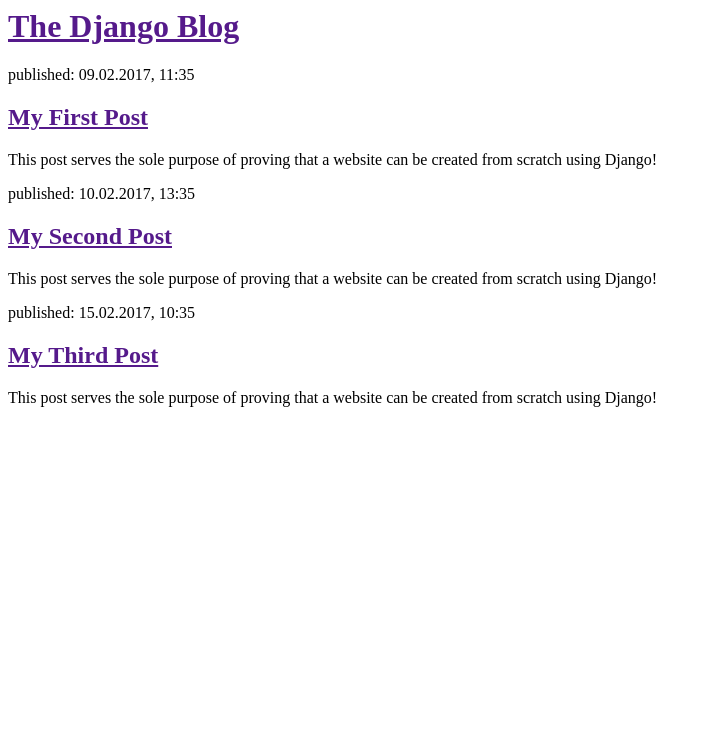
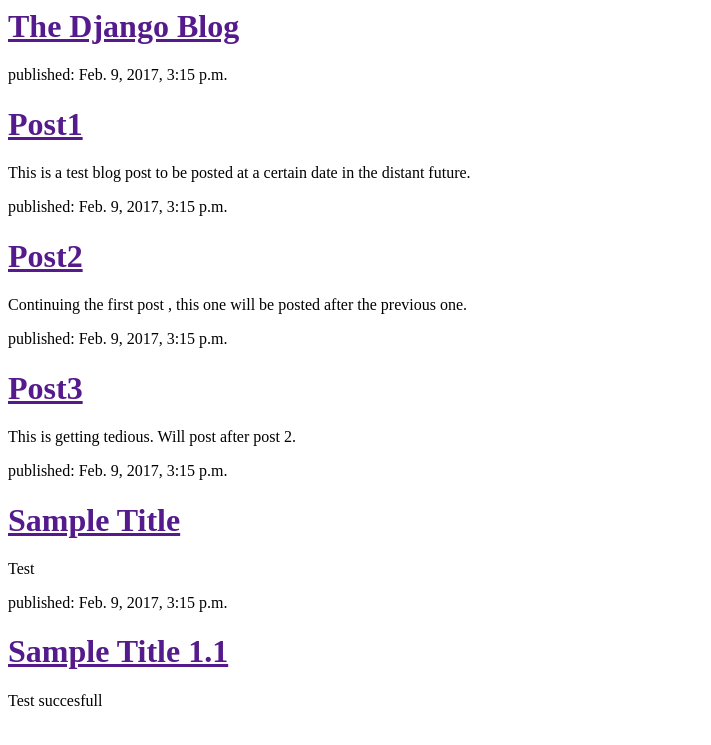
Before and after one commit to divakar239/my-first-blog, a Django app: page / in a window 1280 px wide. Shown: the top 745 px of the page, without its empty margins (0-711 px from the left). Run offline with Django 3.2, Linux system fonts and the light colour scheme; data comes from the database, SQL or seed files in the repository; both versions use the stored data as it was after the commit.

Commit message:
Modified templates to display posts from database.

```diff
--- a/blog/templates/blog/post_list.html
+++ b/blog/templates/blog/post_list.html
@@ -8,22 +8,14 @@
 			<h1><a href="">The Django Blog</a></h1>
 		</div>
 
-		<div>
-			<p>published: 09.02.2017, 11:35</p>
-			<h2><a href="">My First Post</a></h2>
-			<p>This post serves the sole purpose of proving that a website can be created from scratch using Django!</p>
-		</div>
+		<!--Mix of template and HTML tags to iterate over a list of posts and access their attributes to display them on the web-page-->
 
-		<div>
-			<p>published: 10.02.2017, 13:35</p>
-			<h2><a href="">My Second Post</a></h2>
-			<p>This post serves the sole purpose of proving that a website can be created from scratch using Django!</p>
-		</div>
-
-		<div>
-			<p>published: 15.02.2017, 10:35</p>
-			<h2><a href="">My Third Post</a></h2>
-			<p>This post serves the sole purpose of proving that a website can be created from scratch using Django!</p>
-		</div>
+		{% for post in posts %}
+			<div>
+				<p>published: {{ post.published_date }}</p>
+				<h1><a href="">{{ post.title }}</a></h1>
+				<p>{{ post.text|linebreaksbr }}</p>				<!-- The linbreaksbr is piping the posts' text through a filter to convert line-breaks into paragraphs-->
+			</div>
+		{% endfor %}
 	</body>
 </html>
--- a/blog/views.py
+++ b/blog/views.py
@@ -1,6 +1,12 @@
 from django.shortcuts import render
+from .models import Post      			# the . infront of models means current directory; so we can use the name of the file without .py since theyare both in the same directory
+from django.utils import timezone
 
 # Create your views here.
 def post_list(request):
-	return render(request,'blog/post_list.html',{}
+	posts=Post.objects.filter(published_date__lte=timezone.now()).order_by('published_date')
+
+
+
+	return render(request,'blog/post_list.html',{'posts': posts}
 		)
```
Also changed, not shown: db.sqlite3.
